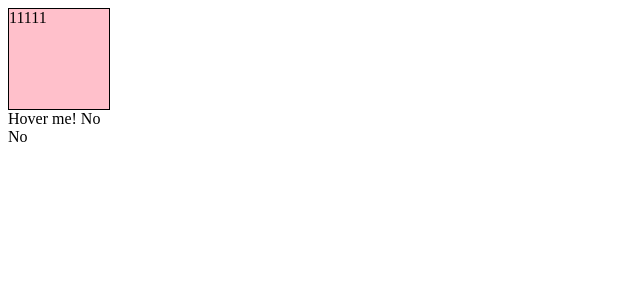
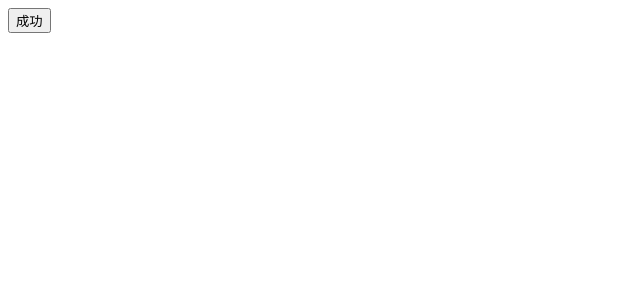
Before and after one commit to Huuyii-sleeping/ReUI, a React (Vite) app: page / in a window 1280 px wide. Shown: the top 300 px of the page, without its empty margins (0-640 px from the left). Built offline with nearby package versions, Linux system fonts and the light colour scheme.

Commit message:
feat: Message

```diff
--- a/App.css
+++ b/App.css
@@ -1,12 +1,4 @@
 .box {
-  width: 100px;
+  background: blue;
   height: 100px;
-  background: pink;
-  border: 1px solid #000;
 }
-
-.container {
-  width: 300px;
-  height: 300px;
-  background: green;
-}
--- a/App.tsx
+++ b/App.tsx
@@ -1,31 +1,30 @@
-import { IconAdd } from "./components/Icon/icons/IconAdd";
-import { IconEmail } from "./components/Icon/icons/IconEmail";
-import Space from "./components/Space";
-import "./App.css";
-import Portal from "./components/Portal";
-import CopyToClipboard from "./components/CopyToClipboard";
-import Watermark from "./components/Watermark";
-import LazyLoad from "./components/LazyLoad";
-import useHover from "./hooks/useHover";
+import { ConfigProvider } from "./components/Message/ConfigProvider";
+import { useMessage } from "./components/Message/useMessage";
+
+function Aaa() {
+  const message = useMessage();
+
+  return (
+    <button
+      onClick={() => {
+        message.add({
+          content: "请求成功",
+        });
+      }}
+    >
+      成功
+    </button>
+  );
+}
 
 function App() {
-  const element = (hovered: boolean) => {
-    return <div>Hover me! {hovered ? "Yes" : "No"}</div>;
-  };
-  const [hoverable, hovered] = useHover(element);
   return (
-    <div className="App">
+    <ConfigProvider>
       <div>
-        <LazyLoad>
-          <div className="box">11111</div>
-        </LazyLoad>
+        <Aaa></Aaa>
       </div>
-
-      <div>
-        {hoverable}
-        <div>{hovered ? "Yes" : "No"}</div>
-      </div>
-    </div>
+    </ConfigProvider>
   );
 }
+
 export default App;
--- /dev/null
+++ b/components/Message/ConfigProvider.tsx
@@ -0,0 +1,19 @@
+import * as React from "react";
+import { MessageProvider, MessageRef } from ".";
+
+interface ConfigProviderProps {
+  messageRef?: React.RefObject<MessageRef>;
+}
+
+export const ConfigContext = React.createContext<ConfigProviderProps>({});
+
+export function ConfigProvider(props: React.PropsWithChildren) {
+  const { children } = props;
+  const messageRef = React.useRef<MessageRef>(null);
+  return (
+    <ConfigContext.Provider value={{ messageRef } as any}>
+      <MessageProvider ref={messageRef}></MessageProvider>
+      {children}
+    </ConfigContext.Provider>
+  );
+}
--- /dev/null
+++ b/components/Message/index.scss
@@ -0,0 +1,35 @@
+.message-wrapper {
+  position: fixed;
+  width: 100%;
+  height: 100%;
+
+  pointer-events: none;
+
+  display: flex;
+  flex-direction: column;
+  justify-content: flex-start;
+  align-items: center;
+
+  &-top {
+    position: absolute;
+    top: 20px;
+  }
+
+  &-bottom {
+    position: absolute;
+    bottom: 20px;
+  }
+}
+
+.message-item {
+  margin-bottom: 12px;
+
+  padding: 10px 16px;
+  line-height: 14px;
+  font-size: 14px;
+
+  border: 1px solid #ccc;
+  box-shadow: 0 0 3px #ccc;
+
+  pointer-events: all;
+}
--- /dev/null
+++ b/components/Message/index.tsx
@@ -0,0 +1,105 @@
+import * as React from "react";
+import useStore from "./useStore";
+import { CSSTransition, TransitionGroup } from "react-transition-group";
+
+import "./index.scss";
+import { createPortal } from "react-dom";
+import { useTimer } from "./useTimer";
+
+export type Position = "top" | "bottom";
+
+export interface MessageProps {
+  style?: React.CSSProperties;
+  className?: string | string[];
+  content: React.ReactNode | string;
+  duration?: number;
+  onClose?: (...args: any) => void;
+  id?: number;
+  position?: Position;
+}
+
+const MessageItem = React.forwardRef<HTMLDivElement, MessageProps>(
+  (item, ref) => {
+    const { onMouseEnter, onMouseLeave } = useTimer({
+      id: item.id!,
+      duration: item.duration,
+      remove: item.onClose!,
+    });
+
+    return (
+      <div
+        ref={ref}
+        className="message-item"
+        onMouseEnter={onMouseEnter}
+        onMouseLeave={onMouseLeave}
+        style={item.style}
+      >
+        {item.content}
+      </div>
+    );
+  },
+);
+
+export interface MessageRef {
+  add: (messageProps: MessageProps) => number;
+  remove: (id: number) => void;
+  update: (id: number, messageProps: MessageProps) => void;
+  clearAll: () => void;
+}
+
+export const MessageProvider = React.forwardRef<MessageRef, {}>(
+  (props, ref) => {
+    const { messageList, add, update, remove, clearAll } = useStore("top");
+
+    if ("current" in ref!) {
+      ref.current = {
+        add,
+        update,
+        remove,
+        clearAll,
+      };
+    }
+
+    const positions = Object.keys(messageList) as Position[];
+
+    const messageWrapper = (
+      <div className="message-wrapper">
+        {positions.map((direction) => {
+          return (
+            <div className={`message-wrapper-${direction}`} key={direction}>
+              <TransitionGroup>
+                {messageList[direction].map((item) => {
+                  const nodeRef = React.createRef<HTMLDivElement>();
+                  return (
+                    <CSSTransition
+                      key={item.id}
+                      timeout={1000}
+                      classNames="message"
+                      nodeRef={nodeRef}
+                    >
+                      <MessageItem
+                        onClose={remove}
+                        ref={nodeRef}
+                        {...item}
+                      ></MessageItem>
+                    </CSSTransition>
+                  );
+                })}
+              </TransitionGroup>
+            </div>
+          );
+        })}
+      </div>
+    );
+
+    const el = React.useMemo(() => {
+      const el = document.createElement("div");
+      el.className = `wrapper`;
+
+      document.body.appendChild(el);
+      return el;
+    }, []);
+
+    return createPortal(messageWrapper, el);
+  },
+);
--- /dev/null
+++ b/components/Message/useMessage.tsx
@@ -0,0 +1,11 @@
+import { useContext } from "react";
+import { MessageRef } from ".";
+import { ConfigContext } from "./ConfigProvider";
+
+export function useMessage(): MessageRef {
+  const { messageRef } = useContext(ConfigContext);
+  if (!messageRef) {
+    throw new Error("useMessage must be used within a ConfigProvider");
+  }
+  return messageRef.current!;
+}
--- /dev/null
+++ b/components/Message/useStore.ts
@@ -0,0 +1,109 @@
+import { useState } from "react";
+import { MessageProps, Position } from ".";
+
+type MessageList = {
+  top: MessageProps[];
+  bottom: MessageProps[];
+};
+
+const initialState = {
+  top: [],
+  bottom: [],
+};
+
+function useStore(defaultPosition: Position) {
+  const [messageList, setMessageList] = useState<MessageList>({
+    ...initialState,
+  });
+
+  return {
+    messageList,
+    add: (messageProps: MessageProps) => {
+      const id = getId(messageProps);
+      setMessageList((preState) => {
+        if (messageProps?.id) {
+          const position = getMessagePosition(preState, messageProps.id);
+          if (position) return preState;
+        }
+
+        const position = messageProps.position || defaultPosition;
+        const isTop = position.includes("top");
+        const messages = isTop
+          ? [{ ...messageProps, id }, ...(preState[position] ?? [])]
+          : [...(preState[position] ?? []), { ...messageProps, id }];
+
+        return {
+          ...preState,
+          [position]: messages,
+        };
+      });
+      return id;
+    },
+
+    update: (id: number, messageProps: MessageProps) => {
+      if (!id) return;
+
+      setMessageList((preState) => {
+        const nextState = { ...preState };
+        const { position, index } = findMessage(nextState, id);
+
+        if (position && index !== -1) {
+          nextState[position][index] = {
+            ...nextState[position][index],
+            ...messageProps,
+          };
+        }
+
+        return nextState;
+      });
+    },
+
+    remove: (id: number) => {
+      setMessageList((prevState) => {
+        const position = getMessagePosition(prevState, id);
+
+        if (!position) return prevState;
+        return {
+          ...prevState,
+          [position]: prevState[position].filter((notice) => notice.id !== id),
+        };
+      });
+    },
+
+    clearAll: () => {
+      setMessageList({ ...initialState });
+    },
+  };
+}
+
+let count = 1;
+export function getId(messageProps: MessageProps) {
+  if (messageProps.id) {
+    return messageProps.id;
+  }
+  count += 1;
+  return count;
+}
+
+export function getMessagePosition(messageList: MessageList, id: number) {
+  for (const [position, list] of Object.entries(messageList)) {
+    if (list.find((item) => item.id === id)) {
+      return position as Position;
+    }
+  }
+}
+
+export function findMessage(messageList: MessageList, id: number) {
+  const position = getMessagePosition(messageList, id);
+
+  const index = position
+    ? messageList[position].findIndex((message) => message.id === id)
+    : -1;
+
+  return {
+    position,
+    index,
+  };
+}
+
+export default useStore;
--- /dev/null
+++ b/components/Message/useTimer.ts
@@ -0,0 +1,45 @@
+import { useEffect, useRef } from "react";
+
+export interface UseTimerProps {
+  id: number;
+  duration?: number;
+  remove: (id: number) => void;
+}
+
+export function useTimer(props: UseTimerProps) {
+  const { remove, id, duration = 2000 } = props;
+
+  const timer = useRef<number | null>(null);
+
+  const startTimer = () => {
+    timer.current = window.setTimeout(() => {
+      remove(id);
+      removeTimer();
+    }, duration);
+  };
+
+  const removeTimer = () => {
+    if (timer.current) {
+      clearTimeout(timer.current);
+      timer.current = null;
+    }
+  };
+
+  useEffect(() => {
+    startTimer();
+    return () => removeTimer();
+  }, []);
+
+  const onMouseEnter = () => {
+    removeTimer();
+  };
+
+  const onMouseLeave = () => {
+    startTimer();
+  };
+
+  return {
+    onMouseEnter,
+    onMouseLeave,
+  };
+}
--- a/package.json
+++ b/package.json
@@ -12,6 +12,7 @@
     "build-storybook": "storybook build"
   },
   "dependencies": {
+    "@react-spring/web": "^10.0.3",
     "@storybook/react": "^10.2.0",
     "@types/lodash-es": "^4.17.12",
     "ahooks": "^3.9.6",
@@ -22,6 +23,7 @@
     "lodash-es": "^4.17.23",
     "react": "^19.2.0",
     "react-dom": "^19.2.0",
+    "react-transition-group": "^4.4.5",
     "sass": "^1.97.3"
   },
   "devDependencies": {
```
Also changed, not shown: utils/getId.ts (added), 1 other file (tests, documents, lock files or other folders).
